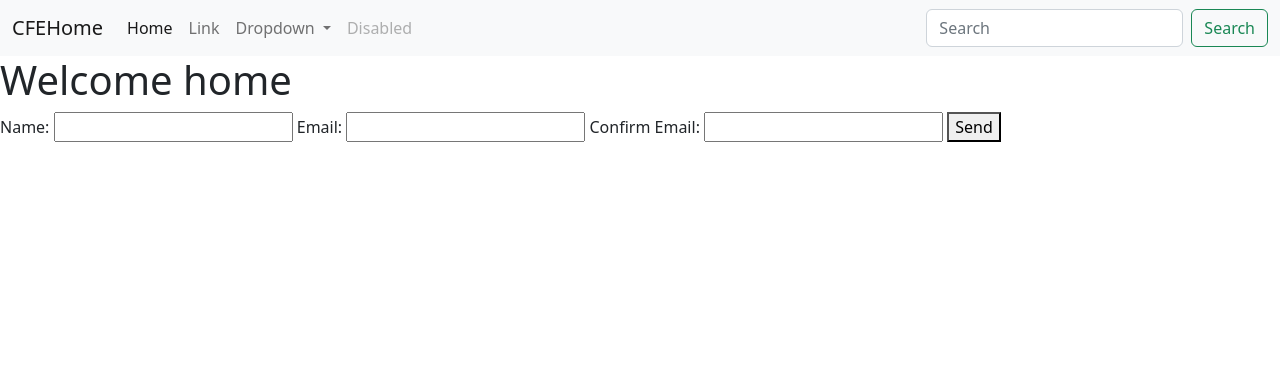
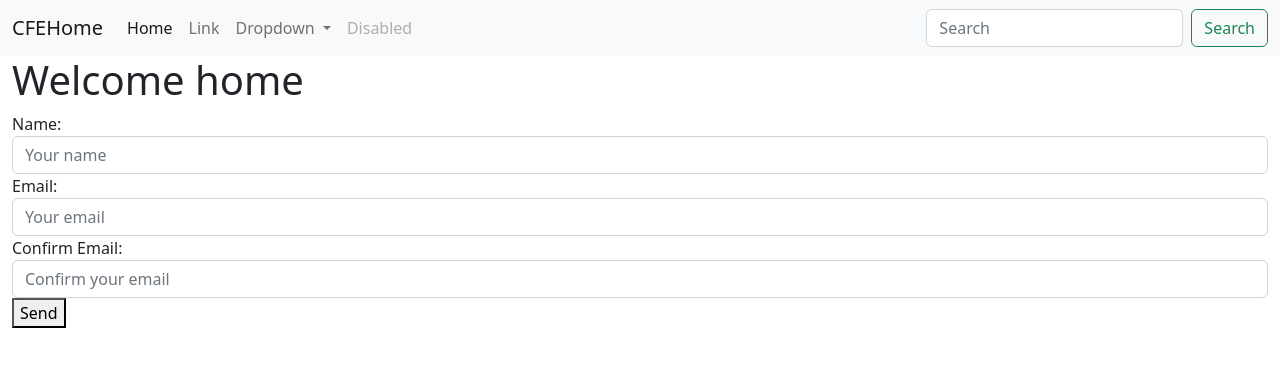
Before and after one commit to codingforentrepreneurs/Your-First-Django-Project, a Django app: page / in a window 1280 px wide. Shown: the top 367 px of the page. Run offline with Django 4.2, Linux system fonts and the light colour scheme.

Commit message:
15 - Styling Django Forms

```diff
--- a/src/cfehome/forms.py
+++ b/src/cfehome/forms.py
@@ -5,6 +5,20 @@ class LandingPageForm(forms.Form):
     name = forms.CharField(required=False)
     email = forms.EmailField()
     email2 = forms.EmailField(label='Confirm Email')
+
+    def __init__(self, *args, **kwargs):
+        super().__init__(*args, **kwargs)
+        for field in self.fields:
+            default_css_class = 'form-control' # bootstrap
+            new_attrs = {
+                "class": default_css_class,
+                "id": f"{field}",
+                "placeholder": f"Your {field}",
+            }
+            if field == "email2":
+                new_attrs['placeholder'] = f"Confirm your email"
+            self.fields[field].widget.attrs.update(new_attrs)
+
 
     def clean(self):
         data = self.cleaned_data
--- a/src/templates/base.html
+++ b/src/templates/base.html
@@ -10,9 +10,11 @@
   <body>
     {% include 'base/navbar.html' %}
 
-    {% block content %}
+    <div class="container-fluid">
+      {% block content %}
 
-    {% endblock %}
+      {% endblock %}
+    </div>
 
 
     {% include 'base/js.html' %}
```
